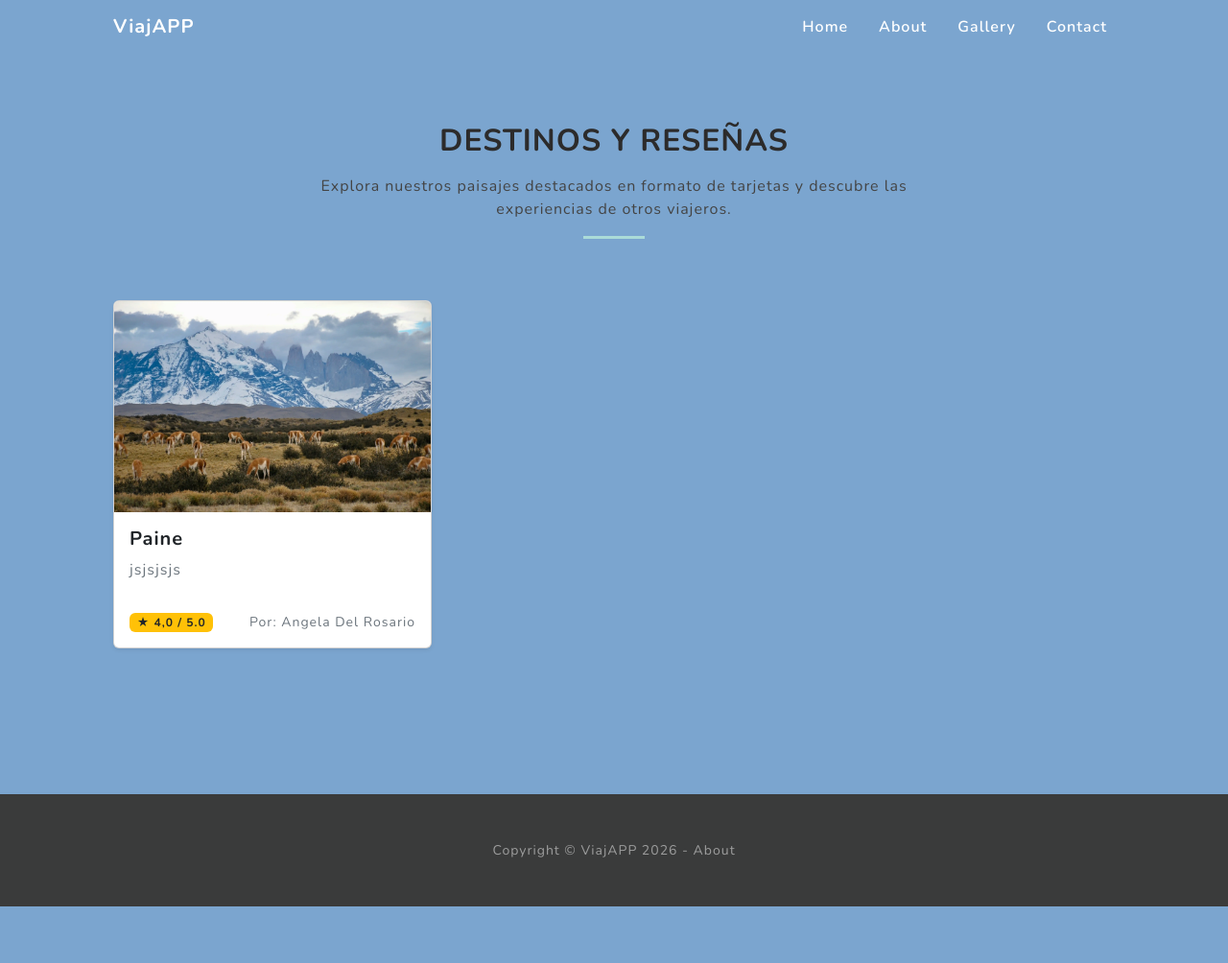
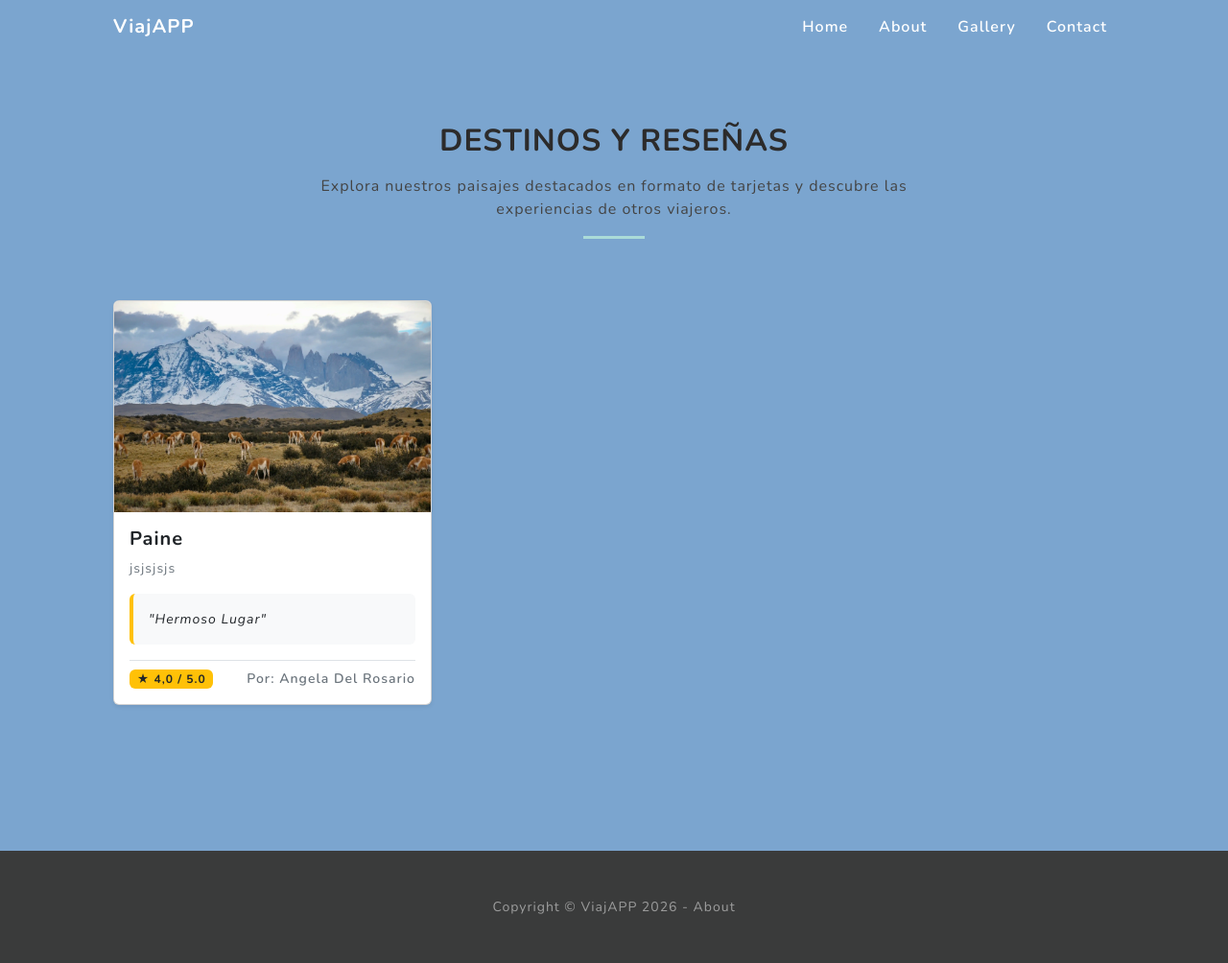
Before and after one commit to hugoaperezd-source/practica, a Django app: page /gallery/ in a window 1280 px wide. Shown: the whole page at 96% size. Before the commit the page ends 945 px from the top, so only its background shows below. Run offline with Django 5.2, Linux system fonts and the light colour scheme; data comes from the database, SQL or seed files in the repository; both versions use the stored data as it was after the commit; some libraries are stand-ins or nearby versions.

Commit message:
casi final

```diff
--- a/practica/gallery/templates/gallery/gallery.html
+++ b/practica/gallery/templates/gallery/gallery.html
@@ -22,12 +22,21 @@
                             <img src="{{ destino.imagen.url }}" class="card-img-top" alt="{{ destino.nombre }}" style="height: 220px; object-fit: cover;">
                         {% endif %}
                         <div class="card-body d-flex flex-column">
-                            <h5 class="card-title fw-bold">{{ destino.nombre }}</h5>
-                            <p class="card-text text-muted flex-grow-1">{{ destino.descripcion }}</p>
+                            <h5 class="card-title fw-bold mb-2">{{ destino.nombre }}</h5>
 
-                            <div class="d-flex justify-content-between align-items-center mt-3">
+                            <!-- Descripción general del lugar -->
+                            <p class="card-text text-muted small mb-3">{{ destino.descripcion }}</p>
+
+                            <!-- Comentario / Opinión del autor -->
+                            {% if destino.comentario %}
+                                <div class="bg-light p-3 rounded mb-3 flex-grow-1 border-start border-4 border-warning">
+                                    <p class="card-text fst-italic text-dark small mb-0">"{{ destino.comentario }}"</p>
+                                </div>
+                            {% endif %}
+
+                            <div class="d-flex justify-content-between align-items-center mt-auto pt-2 border-top">
                                 <span class="badge bg-warning text-dark">★ {{ destino.calificacion }} / 5.0</span>
-                                <small class="text-muted">Por: {{ destino.autor }}</small>
+                                <small class="text-muted fw-semibold">Por: {{ destino.autor }}</small>
                             </div>
                         </div>
                     </div>
```
Also changed, not shown: practica/db.sqlite3 (added), practica/gallery/migrations/0001_initial.py (added), practica/gallery/migrations/__init__.py (added), practica/media/destinos/torresp_l8GB3IW.webp (added).
